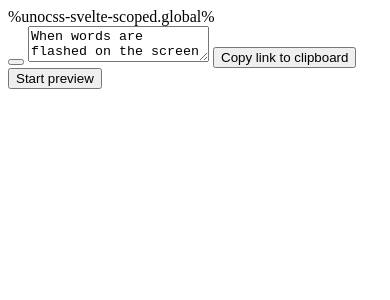
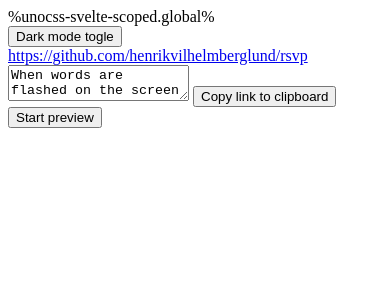
Before and after one commit to henrikvilhelmberglund/rsvp, a SvelteKit app: page / in a window 390 px wide. Shown: the top 300 px of the page. Built offline with nearby package versions, Linux system fonts and the light colour scheme.

Commit message:
fix: responsivity, add github link

```diff
--- a/src/lib/theme/DarkModeToggle.svelte
+++ b/src/lib/theme/DarkModeToggle.svelte
@@ -34,7 +34,7 @@
 	}
 </script>
 
-<button on:click={() => toggle()} class="i-carbon-sun dark:i-carbon-moon text-2xl dark:text-white"></button>
+<button onclick={() => toggle()} class="i-carbon-sun dark:i-carbon-moon text-2xl dark:text-white">Dark mode togle</button>
 
 <style>
 </style>
--- /dev/null
+++ b/src/lib/theme/LinkToGithub.svelte
@@ -0,0 +1 @@
+<a href="https://github.com/henrikvilhelmberglund/rsvp" class="i-logos-github-icon?mask text-2xl absolute right-8 dark:text-white">https://github.com/henrikvilhelmberglund/rsvp</a>
--- a/src/routes/+page.svelte
+++ b/src/routes/+page.svelte
@@ -3,6 +3,7 @@
 	import DarkModeToggle from "$lib/theme/DarkModeToggle.svelte";
 	import { fade } from "svelte/transition";
 	import { page } from "$app/stores";
+	import LinkToGithub from "$lib/theme/LinkToGithub.svelte";
 
 	let { data } = $props();
 	let textareaRef: HTMLTextAreaElement;
@@ -41,10 +42,14 @@
 	}
 </script>
 
+<aside class="absolute right-4 top-4">
+	<DarkModeToggle />
+  <LinkToGithub/>
+</aside>
+
 <main class="flex h-screen w-full justify-center bg-white text-black dark:bg-black dark:text-white">
 	<div class="flex flex-col gap-4 p-2">
-		<DarkModeToggle />
-		<textarea bind:this={textareaRef} class="h-[400px] w-[600px] text-black dark:bg-black dark:text-white">{data.defaultText}</textarea>
+		<textarea bind:this={textareaRef} class="sm:h-[400px] h-[800px] w-64 sm:w-[600px] text-black dark:bg-black dark:text-white">{data.defaultText}</textarea>
 		<button
 			onclick={() => {
 				if (copyLinkToClipboard(textareaRef.value)) {
@@ -63,8 +68,8 @@
 		<button onclick={() => (i ? stopInterval() : startInterval())} class="rounded-md border border-black px-6 py-4 font-semibold dark:border-white"
 			>{i ? "Stop" : "Start"} preview</button>
 		{#if message}
-			<p transition:fade class={messageColor}>{message}</p>
+			<p transition:fade class="{messageColor} w-48">{message}</p>
 		{/if}
-		<p class="text-center text-6xl">{currentWord}</p>
+		<p class="text-center text-4xl sm:text-6xl">{currentWord}</p>
 	</div>
 </main>
--- a/src/routes/view/[text]/+page.svelte
+++ b/src/routes/view/[text]/+page.svelte
@@ -1,5 +1,6 @@
 <script>
 	import DarkModeToggle from "$lib/theme/DarkModeToggle.svelte";
+	import LinkToGithub from "$lib/theme/LinkToGithub.svelte";
 
 	let { data } = $props();
 	let i = $state(0);
@@ -32,9 +33,10 @@
 
 <aside class="absolute right-4 top-4">
 	<DarkModeToggle />
+  <LinkToGithub/>
 </aside>
 
 <main class="flex h-screen w-full flex-col items-center justify-center bg-white text-black dark:bg-black dark:text-white">
-	<p class="text-center text-6xl">{currentWord}</p>
-	<p class="text-6xl text-transparent">a</p>
+	<p class="text-center text-4xl sm:text-6xl">{currentWord}</p>
+	<p class="text-4xl sm:text-6xl text-transparent">a</p>
 </main>
```
